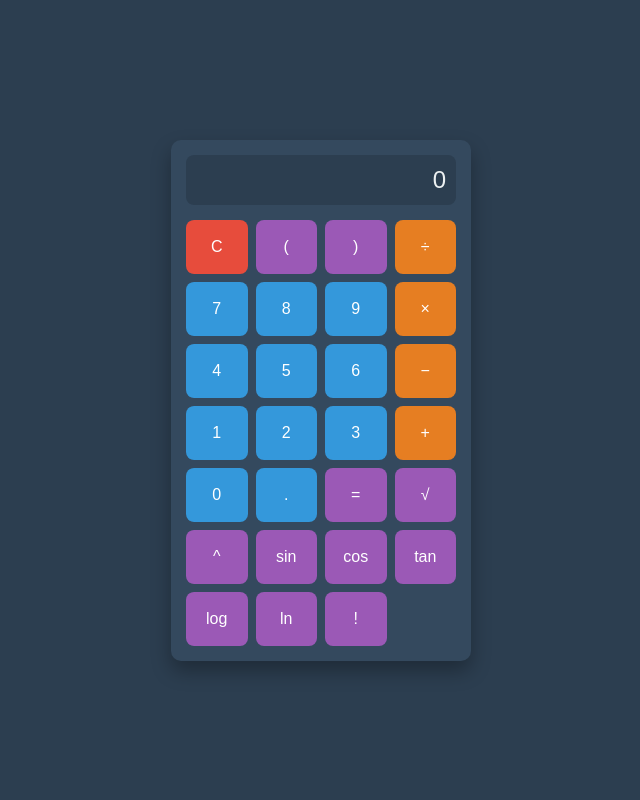
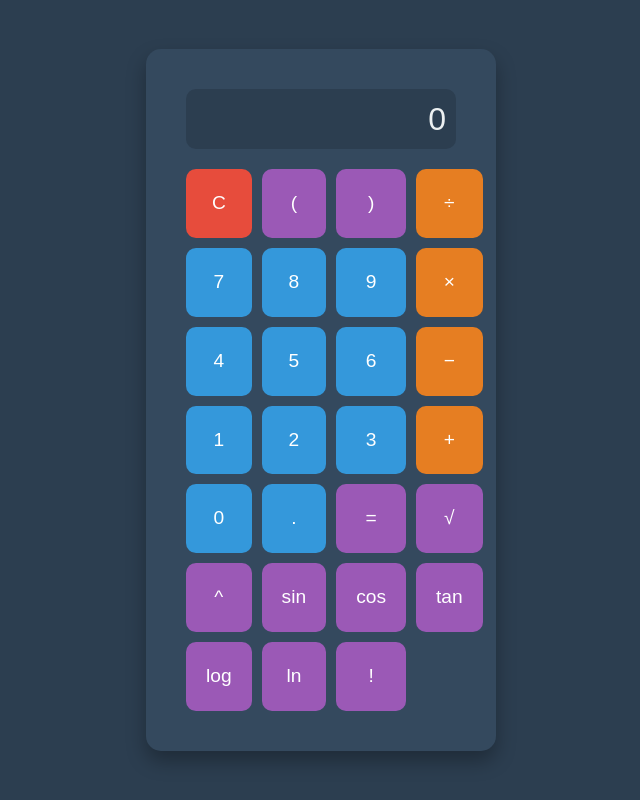
Before and after one commit to NIRMAL20062/Flask-Calculator, a Flask app: page / in a window 1280 px wide. Shown: the whole page, without its empty margins (319-959 px from the left). Run offline with Flask 3, Linux system fonts and the light colour scheme.

Commit message:
adjusted size again

```diff
--- a/templates/index.html
+++ b/templates/index.html
@@ -19,20 +19,20 @@
         }
         .calculator {
             background-color: #34495e;
-            padding: 15px;
-            border-radius: 10px;
+            padding: 40px;
+            border-radius: 15px;
             box-shadow: 0 10px 20px rgba(0, 0, 0, 0.3);
-            width: 300px; /* Reduced width */
+            width: 350px;
         }
         .calculator .display {
             background-color: #2c3e50;
             color: #ecf0f1;
-            font-size: 1.5em; /* Reduced font size */
+            font-size: 2em;
             text-align: right;
             padding: 10px;
-            border-radius: 8px;
-            margin-bottom: 15px;
-            height: 50px; /* Reduced height */
+            border-radius: 10px;
+            margin-bottom: 20px;
+            height: 60px;
             display: flex;
             align-items: center;
             justify-content: flex-end;
@@ -40,15 +40,15 @@
         .calculator .buttons {
             display: grid;
             grid-template-columns: repeat(4, 1fr);
-            gap: 8px; /* Reduced gap */
+            gap: 10px;
         }
         .calculator .buttons button {
             background-color: #3498db;
             color: white;
             border: none;
-            padding: 15px; /* Reduced padding */
-            font-size: 1em; /* Reduced font size */
-            border-radius: 8px;
+            padding: 20px;
+            font-size: 1.2em;
+            border-radius: 10px;
             cursor: pointer;
             transition: background-color 0.3s ease;
         }
```
